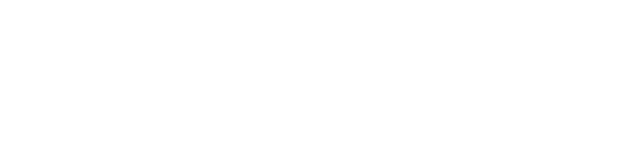
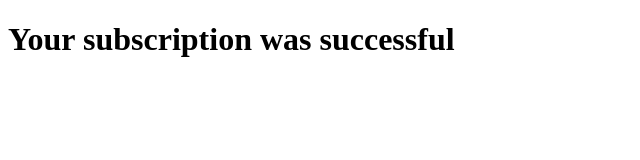
Before and after one commit to Irfan6220c/Mailchimp_API, a website: page success.html in a window 1280 px wide. Shown: the whole page, without its empty margins (0-640 px from the left). Drawn offline with Linux system fonts and the light colour scheme.

Commit message:
Update success.html

```diff
--- a/success.html
+++ b/success.html
@@ -3,9 +3,10 @@
 <head>
     <meta charset="UTF-8">
     <meta name="viewport" content="width=device-width, initial-scale=1.0">
-    <title>Document</title>
+    <title>Success</title>
+
 </head>
 <body>
-
+    <h1> Your subscription was successful </h1>
 </body>
 </html>
```
